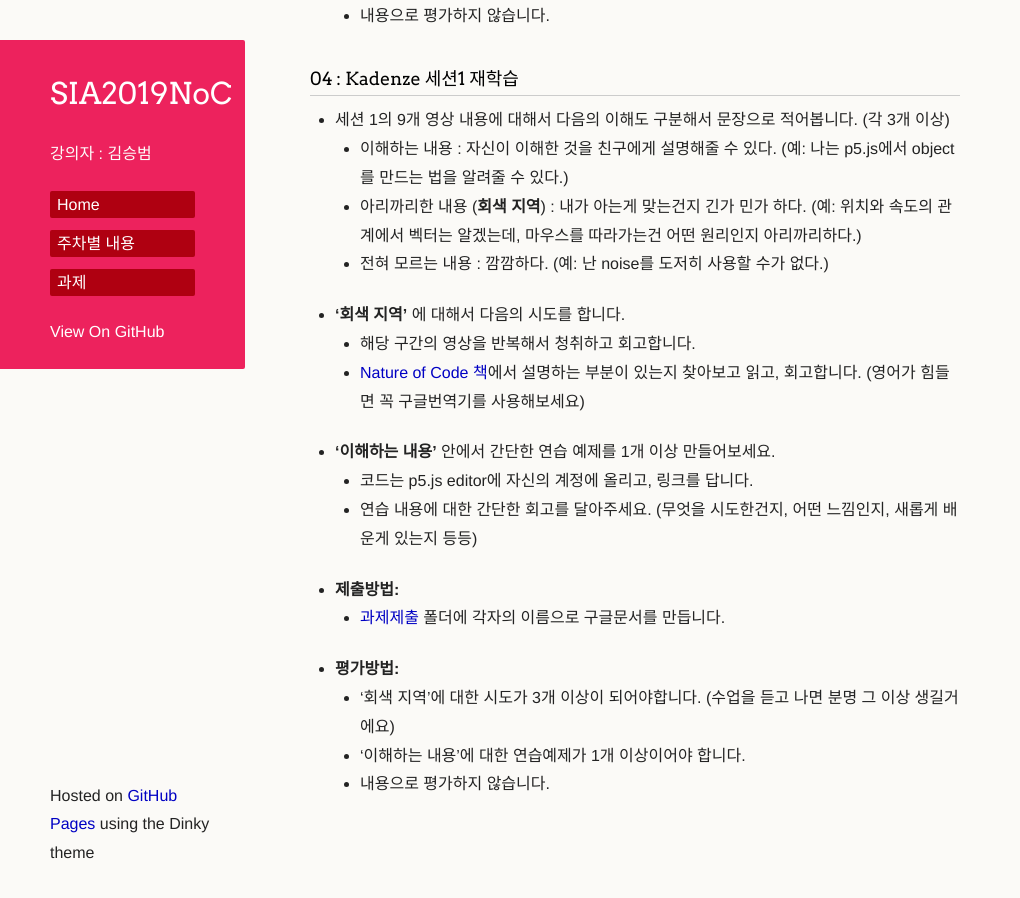
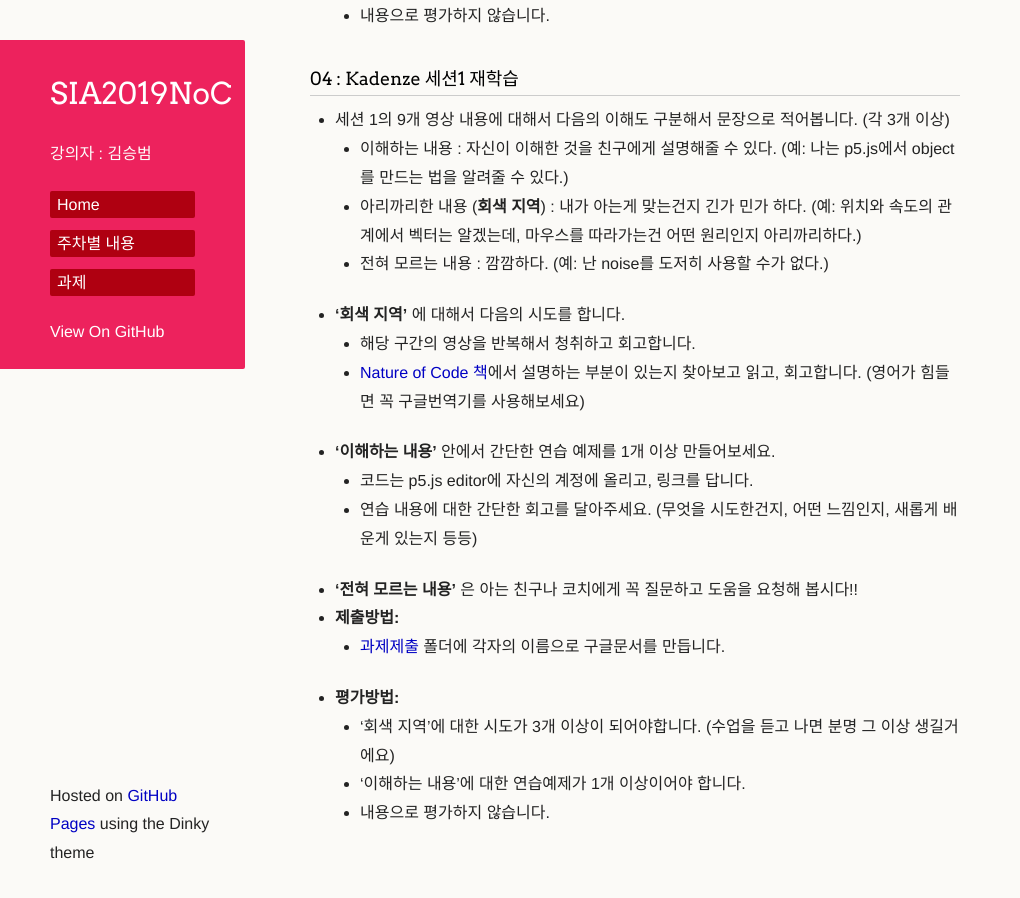
Before and after one commit to picxenk/SIA2019NoC, a Jekyll site: the page built from homework.md, in a window 1280 px wide and 900 px high, scrolled down 1291 px. Shown: the whole window, without its empty margins (0-1020 px from the left). Built offline with Jekyll 4.4.1, drawn with Linux system fonts in a browser that asks for light colours; our own code applies the rules of GitHub Pages for plain Markdown files; a script that is not in the unit is left out; the repository's description, which GitHub fills in, is left out; before the commit the page ends 2162 px from its top, so only the background shows below that.

Commit message:
Update homework.md

```diff
--- a/homework.md
+++ b/homework.md
@@ -50,6 +50,7 @@
  * **'이해하는 내용'** 안에서 간단한 연습 예제를 1개 이상 만들어보세요.
    * 코드는 p5.js editor에 자신의 계정에 올리고, 링크를 답니다.
    * 연습 내용에 대한 간단한 회고를 달아주세요. (무엇을 시도한건지, 어떤 느낌인지, 새롭게 배운게 있는지 등등)
+ * **'전혀 모르는 내용'** 은 아는 친구나 코치에게 꼭 질문하고 도움을 요청해 봅시다!!
  * **제출방법:**
     * [과제제출](https://drive.google.com/drive/folders/1UU9-3JX27yoShkjOBe0YOUXsU7o8VLQh?usp=sharing) 폴더에 각자의 이름으로 구글문서를 만듭니다.
  * **평가방법:**
```
